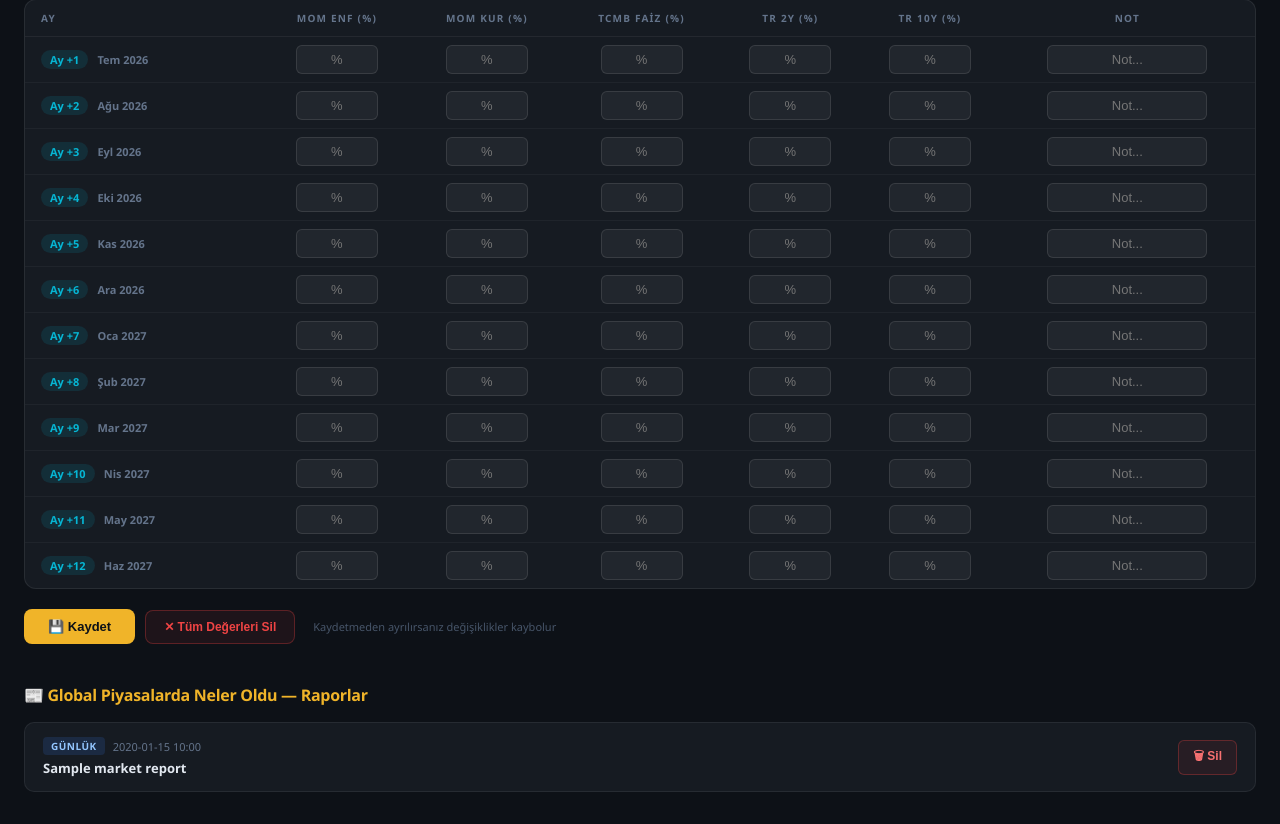
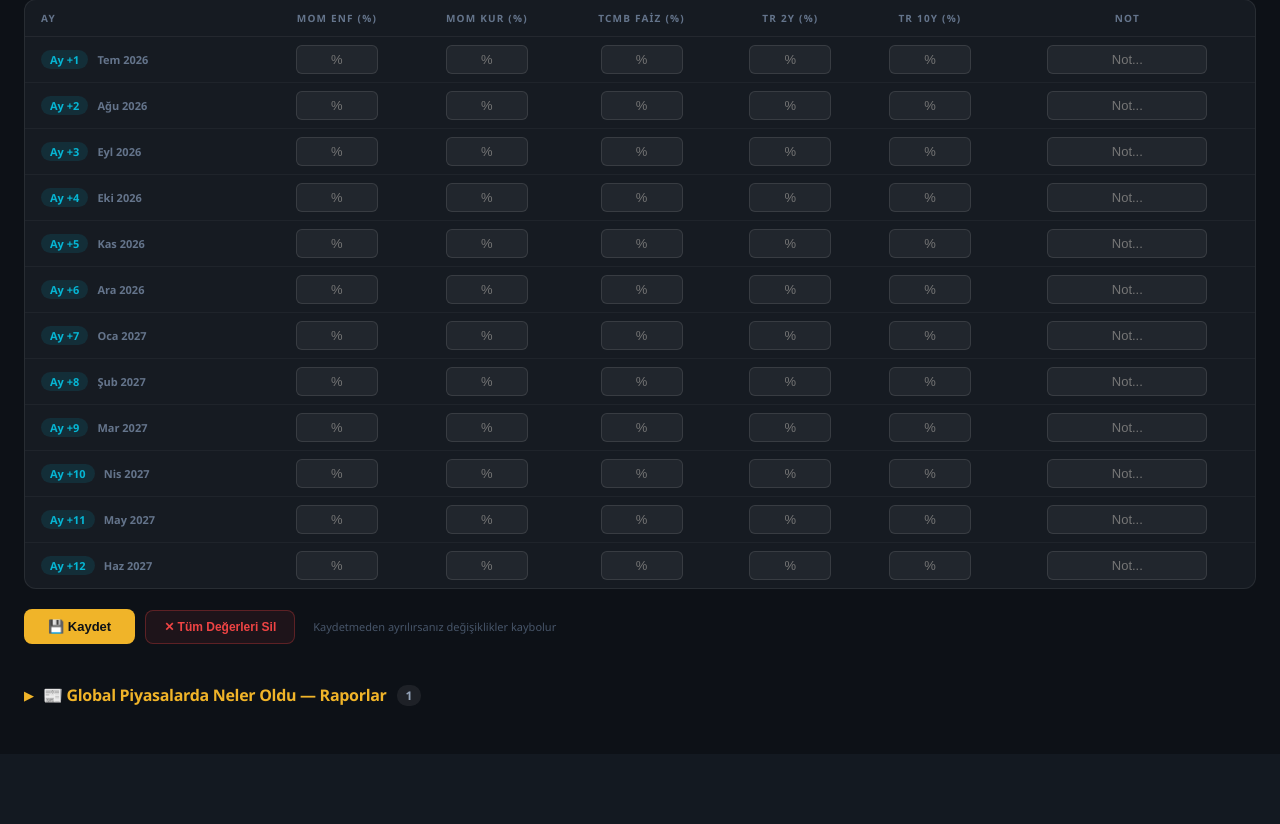
Before and after one commit to Revqqwer/tr-data-dashboard, a Flask app: template templates/admin.html in a window 1280 px wide. Shown: the part 1918-2742 px from the top of the page. After the commit the page ends 2623 px from the top, so only its background shows below. Run offline with Flask 3, Linux system fonts and the light colour scheme; the template is opened without the code that fills it: most values are stand-ins (such as "Sample title", 1, 10 or a date in 2020).

Commit message:
feat: admin raporlar listesi de tiklayinca acilir (varsayilan kapali)

```diff
--- a/templates/admin.html
+++ b/templates/admin.html
@@ -1026,11 +1026,13 @@ loadMakroFc();
 
 <!-- ══ Market Brief Raporları ══ -->
 <div style="margin-top:40px;">
-  <h2 style="font-size:16px;font-weight:700;color:#f0b429;margin-bottom:16px;letter-spacing:-.3px;">
+  <h2 onclick="toggleReports()" style="font-size:16px;font-weight:700;color:#f0b429;margin-bottom:16px;letter-spacing:-.3px;cursor:pointer;user-select:none;display:flex;align-items:center;gap:10px;">
+    <span id="reportsChevron" style="display:inline-block;transition:transform .2s;font-size:12px;">▶</span>
     📰 Global Piyasalarda Neler Oldu — Raporlar
+    <span style="background:rgba(255,255,255,0.07);color:#94a3b8;font-size:12px;font-weight:600;padding:2px 9px;border-radius:10px;letter-spacing:0;">{{ market_reports|length }}</span>
   </h2>
   {% if market_reports %}
-  <div style="display:flex;flex-direction:column;gap:8px;">
+  <div id="reportsWrap" style="display:none;flex-direction:column;gap:8px;">
     {% for r in market_reports %}
     <div style="background:#161b22;border:1px solid rgba(255,255,255,.07);border-radius:10px;padding:14px 18px;display:flex;align-items:center;justify-content:space-between;gap:16px;">
       <div style="min-width:0;">
@@ -1063,6 +1065,15 @@ loadMakroFc();
 </div>
 
 <script>
+function toggleReports(){
+  const wrap = document.getElementById('reportsWrap');
+  const chev = document.getElementById('reportsChevron');
+  if (!wrap) return;
+  const open = wrap.style.display !== 'none';
+  wrap.style.display = open ? 'none' : 'flex';
+  chev.style.transform = open ? '' : 'rotate(90deg)';
+}
+
 async function deleteReport(reportId, btn) {
   if (!confirm('Bu raporu silmek istediğinize emin misiniz?')) return;
   btn.textContent = '...'; btn.disabled = true;
```
